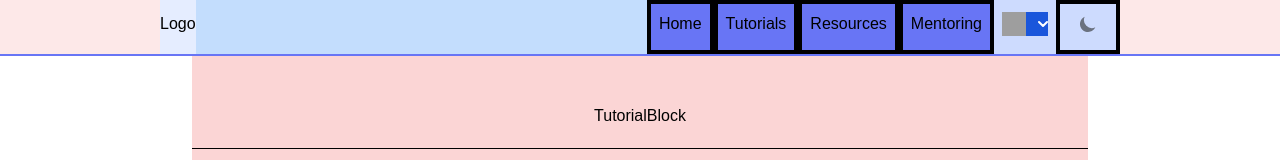
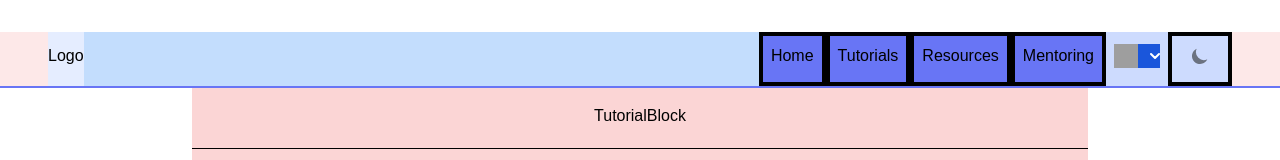
Before and after one commit to brauliobolano/dev-resources, a React (Vite) app: page / in a window 1280 px wide. Shown: the top 160 px of the page. Built offline with nearby package versions, Linux system fonts and the light colour scheme; grey boxes are pictures that could not be loaded.

Commit message:
Updated navbar

```diff
--- a/src/components/Navigation.jsx
+++ b/src/components/Navigation.jsx
@@ -1,28 +1,28 @@
-/* import USflag from "../assets/USflag.png";
-import SPflag from "../assets/SPflag.png"; */
 import { FormattedMessage } from 'react-intl';
 import DarkModeButton from './DarkMode';
 import LanguageSwitcher from './LanguageSwitcher';
-import React from "react";
-import { useState } from "react";
+import React, { useState } from "react";
+
 const Navigation = ({ setLanguage, language }) => {
+    const [isMenuOpen, setIsMenuOpen] = useState(false);
 
     return (
-        <div className="fixed top-0 left-0 right-0 h-14 bg-red-100 border-b-2 border-b-indigo-500">
-          <div className="flex justify-between mx-40 h-full bg-blue-200 left-0 right-0">
+        <div className="fixed right-0 left-0 px-12 h-14 bg-red-100 border-b-2 border-b-indigo-500">
+            <div className="flex max-w-7xl w-full mx-auto justify-between h-full bg-blue-200">
                 <div className="bg-indigo-100">
                     <ul>
                         <li className="pt-3">Logo</li>
                     </ul>
                 </div>
-            <div className="flex" >
+                <button className="md:hidden" onClick={() => setIsMenuOpen(!isMenuOpen)}>Menu</button>
+                <div className={`flex ${isMenuOpen ? 'block' : 'hidden'} md:flex`} >
                     <div className="bg-indigo-500 dark:bg-indigo-100">
                         <ul className="flex h-full">
                             <li className="border-black border-4 px-2 pt-2"><a href="#top">
                                 <FormattedMessage id="navigation-top" defaultMessage="Home"/>
                             </a></li>
                             <li className="border-black border-4 px-2 pt-2"><a href="#tutorials">
-                            <FormattedMessage id="navigation-tutorials" defaultMessage="Tutorials"/>
+                                <FormattedMessage  id="navigation-tutorials" defaultMessage="Tutorials"/>
                             </a></li>
                             <li className="border-black border-4 px-2 pt-2"><a href="#resources">
                                 <FormattedMessage id="navigation-resources" defaultMessage="Resources"/>
```
Lines whose indentation alone changed are shown as unchanged.
